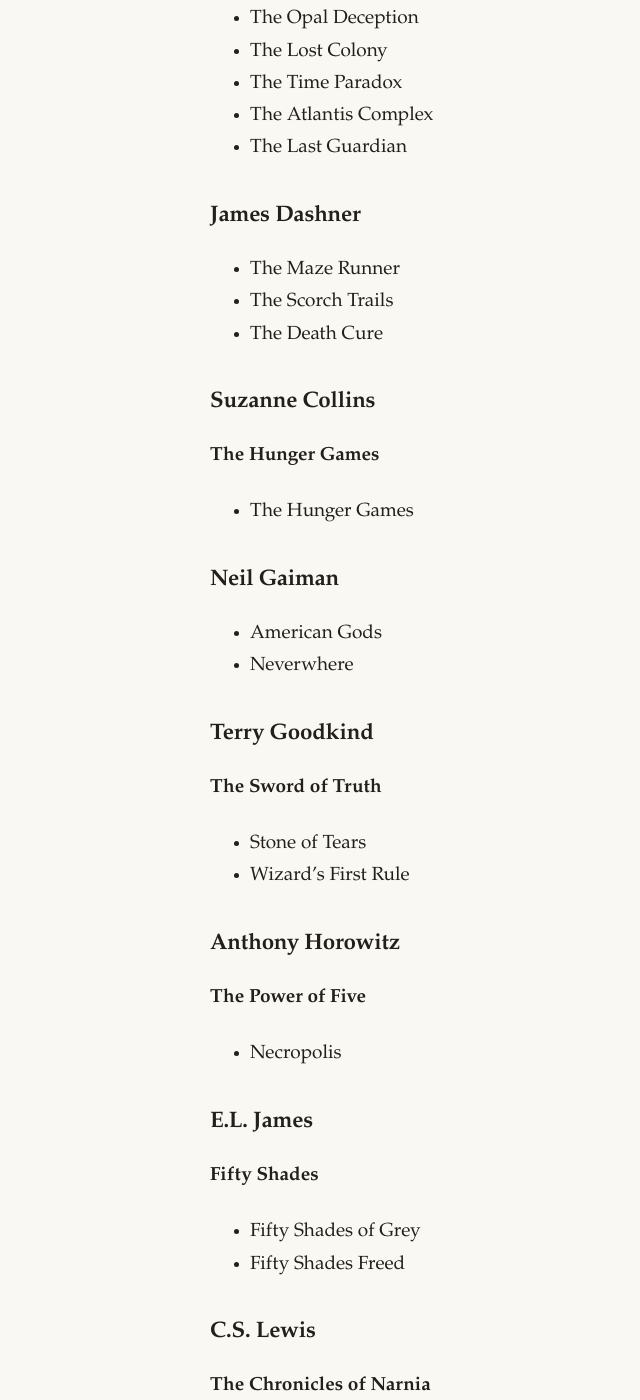
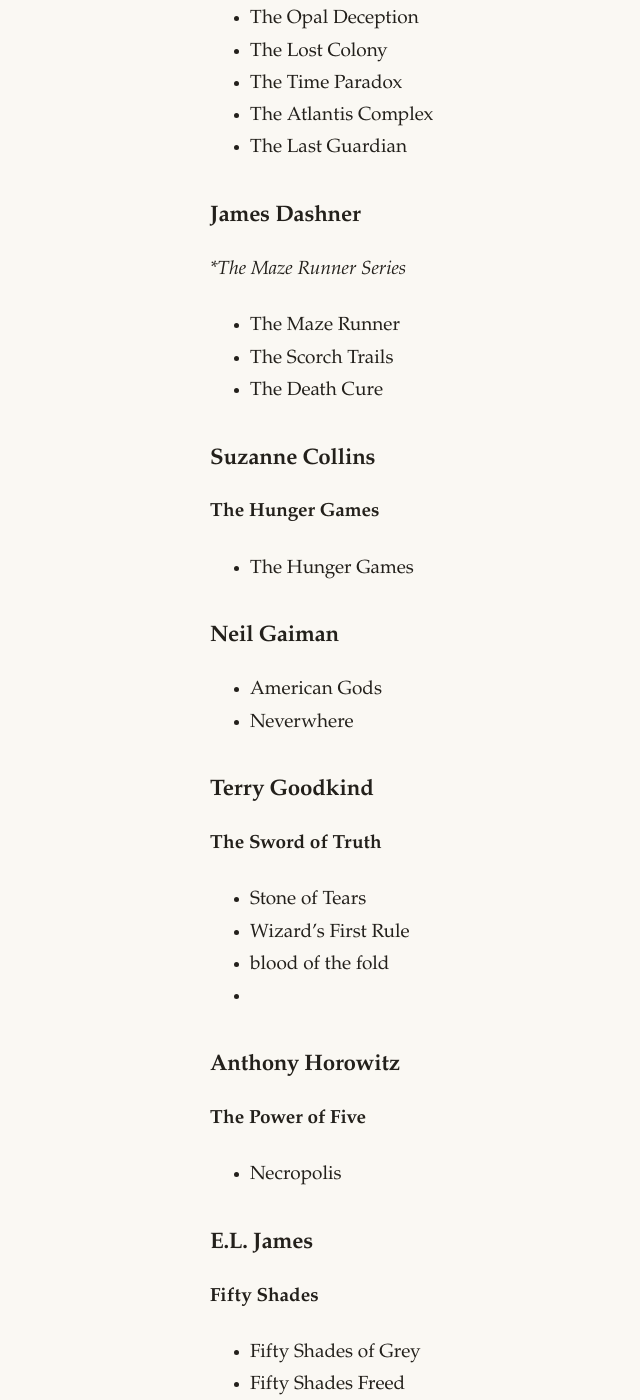
Before and after one commit to topearebi/aroamjti, a Jekyll site: the page built from books.md, in a window 1280 px wide and 1400 px high, scrolled down 1652 px. Shown: the whole window, without its empty margins (126-766 px from the left). Built offline with Jekyll 4.4.1, drawn with Linux system fonts in a browser that asks for light colours.

Commit message:
Last Sync: 2026-07-04 00:22 (Mobile)

```diff
--- a/books.md
+++ b/books.md
@@ -51,6 +51,7 @@
 
 ### James Dashner
 
+**The Maze Runner Series*
 - The Maze Runner
 - The Scorch Trails
 - The Death Cure
@@ -70,6 +71,8 @@
 **The Sword of Truth**
   - Stone of Tears
   - Wizard's First Rule
+  - blood of the fold
+  -
 
 ### Anthony Horowitz
 
```
